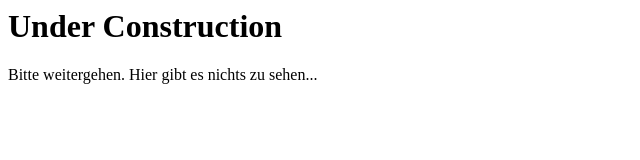
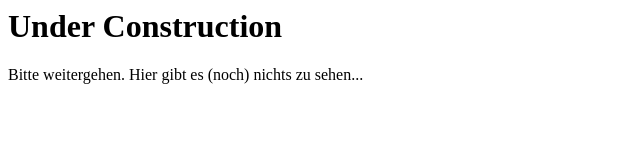
Before and after one commit to mmsidon/public-website, a plain HTML site: page index.html in a window 1280 px wide. Shown: the full height of the page, 0-640 px from the left. Drawn offline with Linux system fonts and the light colour scheme.

Commit message:
Update index.html

```diff
--- a/index.html
+++ b/index.html
@@ -4,6 +4,6 @@
   </head>
   <body>
 	  <h1>Under Construction</h1>
-	  <p>Bitte weitergehen. Hier gibt es nichts zu sehen...</p>
+	  <p>Bitte weitergehen. Hier gibt es (noch) nichts zu sehen...</p>
   </body>
 </html>
```
